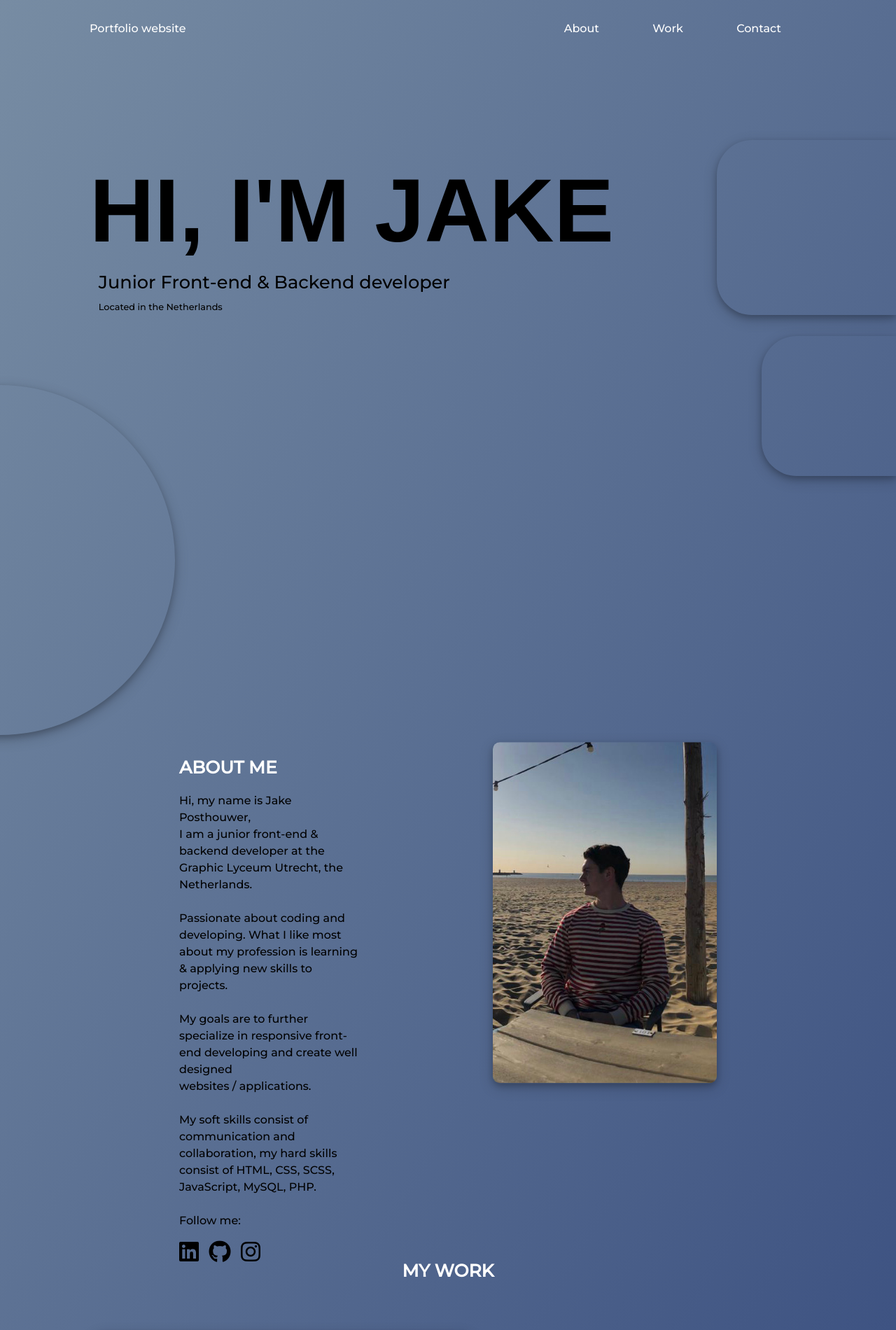
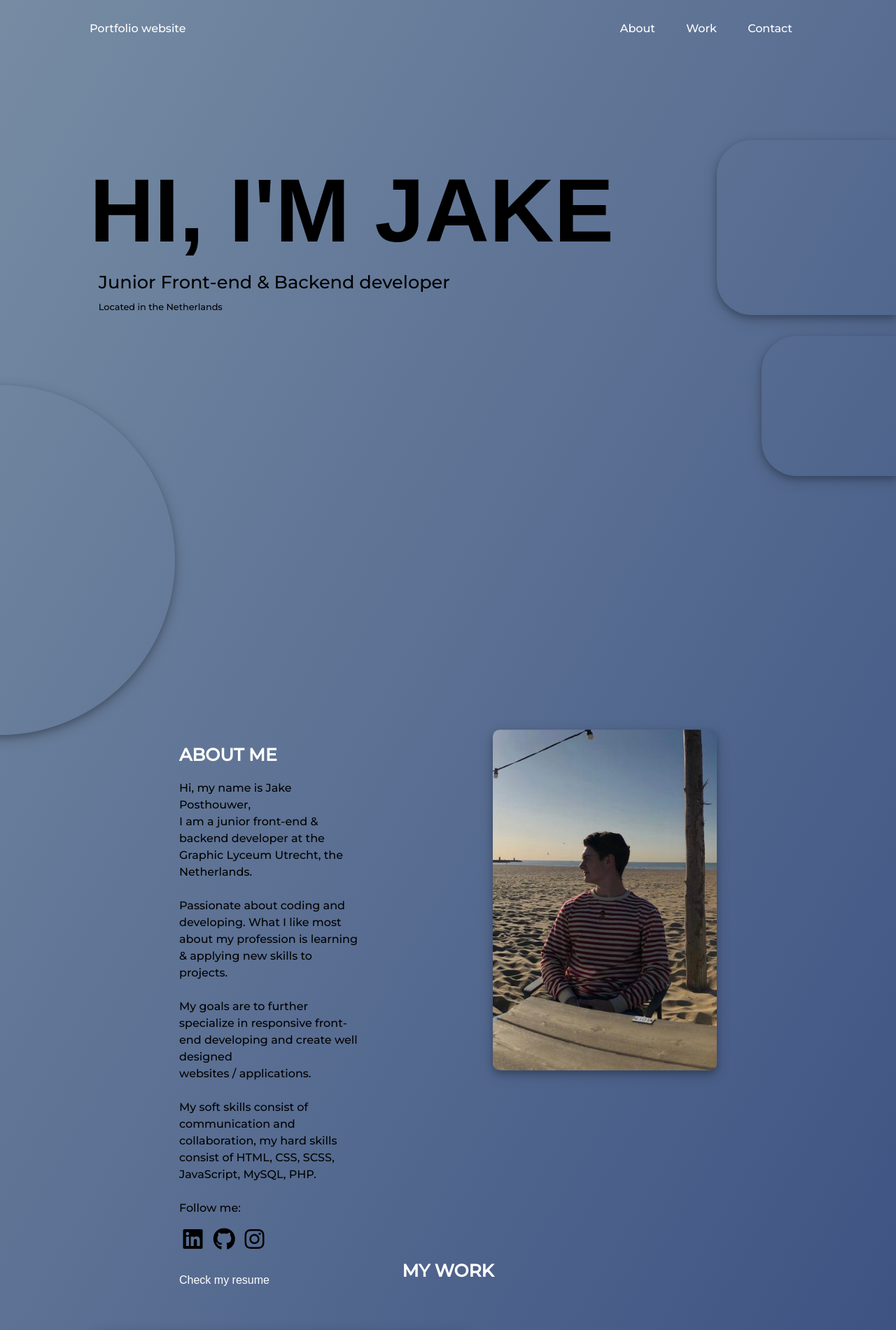
Before and after one commit to Jake-Posthouwer/portfolio, a plain HTML site: page concept/index.html in a window 1280 px wide. Shown: the top 1900 px of the page at 70% size. Drawn offline with nearby package versions, Linux system fonts and the light colour scheme.

```diff
--- a/concept/assets/css/style.scss
+++ b/concept/assets/css/style.scss
@@ -1,7 +1,4 @@
 @import url("https://fonts.googleapis.com/css?family=Montserrat:500&display=swap");
-
-// $basecolor1: #ADACB5;
-// $basecolor2: #D8D5DB;
 
 $basecolor1: #778ca3;
 $basecolor2: #4b6584;
@@ -30,7 +27,6 @@ body {
 
 @mixin p-title {
     font-size: 2vw;
-    // font-size: 25px;
     font-family: "Montserrat", sans-serif;
 }
 
@@ -107,6 +103,7 @@ header {
     }
 }
 
+// home page
 .section1 {
     height: 100vh;
 
@@ -177,6 +174,7 @@ header {
 
 }
 
+// about page
 .section2 {
     height: 100vh;
 
@@ -217,16 +215,27 @@ header {
                 color: #000;
                 text-decoration: none;
                 transition: all 0.3s ease 0s;
-
             }
         }
+    }
+
+    a {
+        margin-left: 20%;
+        text-decoration: none;
+        color: white;
+        transition: all 0.3s ease 0s;
     }
 
     li a:hover {
         color: #fff;
     }
+
+    a:hover{
+        color: #000;
+    }
 }
 
+// work page
 .section3 {
     height: 100vh;
     margin-left: 10%;
@@ -316,6 +325,7 @@ header {
     }
 }
 
+// contact page
 .section4 {
     height: 100vh;
 
@@ -325,7 +335,7 @@ header {
     }
 }
 
-footer{
+footer {
     width: 100vw;
     height: 75px;
     text-align: center;
@@ -335,29 +345,7 @@ footer{
     color: white;
 }
 
-
-
-
 li a:hover,
 h2:hover {
     color: #000;
 }
-
-// .big-square:hover {
-//     width: 22vw;
-// }
-
-// .small-square:hover {
-//     width: 20vw;
-// }
-
-.circle:hover {
-    border-radius: 40%;
-}
-
-// @media only screen and (min-width: 700px) and (max-width: 1385px) {
-
-//     .projects {
-//         float: clear;
-//     }
-// }
--- a/concept/index.html
+++ b/concept/index.html
@@ -14,24 +14,27 @@
 
 <body>
     <div class="container">
+
+        <!-- navbar -->
         <header>
-            <!-- <img src="" alt="Logo"> -->
+            <!-- <img src="" alt="Logo"> Logo here-->
             <h2><a href="index.html">Portfolio website</a></h2>
             <nav>
                 <ul class="nav-link">
                     <li>
-                        <button class="button1"><a>About</a></button>
+                        <button class="button1">About</button>
                     </li>
                     <li>
-                        <button class="button2"><a>Work</a></button>
+                        <button class="button2">Work</button>
                     </li>
                     <li>
-                        <button class="button3"><a>Contact</a></button>
+                        <button class="button3">Contact</button>
                     </li>
                 </ul>
             </nav>
         </header>
 
+        <!-- home page -->
         <section class="section1">
             <h1>Hi, I'm Jake</h1>
             <p class="p-title">Junior Front-end & Backend developer
@@ -44,9 +47,10 @@
             <div class="circle"></div>
         </section>
 
+        <!-- about me page -->
         <section class="section2">
             <div class="wrap">
-                <img class="image" src="assets/img/jakeposthouwer.jpg" alt="">
+                <img class="image" src="assets/img/JakePosthouwer.jpg" alt="">
                 <h2>About me</h2>
                 <p>Hi, my name is Jake Posthouwer,
                     <br>
@@ -84,10 +88,12 @@
                             <i class="fab fa-instagram fa-2x"></i>
                         </a>
                     </li>
-                </ul>
+                </ul><br>
+                <a href="resume.html">Check my resume</a>
             </div>
         </section>
 
+        <!-- my work page -->
         <section class="section3">
             <div class="wrap">
                 <h2>My work</h2>
@@ -113,6 +119,7 @@
             </div>
         </section>
 
+        <!-- contact page -->
         <section class="section4">
             <div class="wrapHere">
                 <h2>Contact me</h2>
@@ -131,6 +138,7 @@
         Parallax(scene); </script> -->
 
     <script>
+        // Function for automatically scrolling to page
         $(".button1").click(function () {
             $('html,body').animate({
                     scrollTop: $(".section2").offset().top
@@ -154,6 +162,7 @@
     </script>
 
     <script>
+        // Function for revealing content
         ScrollReveal().reveal('.section2', {
             delay: 500
         });
```
Also changed, not shown: concept/assets/css/style.min.css, 3 other files.
